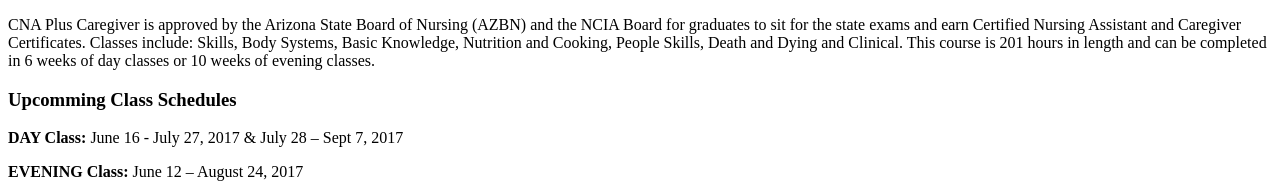
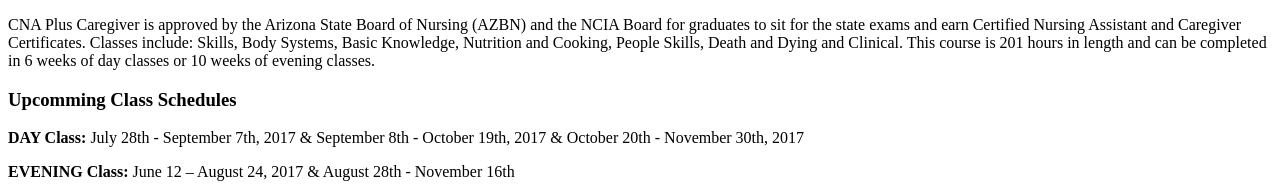
Before and after one commit to WebCab-Design/cgti-micro, a website: page src/index.v.html in a window 1280 px wide. Shown: the part 862-1056 px from the top of the page. Drawn offline with Linux system fonts and the light colour scheme.

Commit message:
class schedule update

```diff
--- a/src/index.v.html
+++ b/src/index.v.html
@@ -31,8 +31,8 @@
 				<h3>Nursing Assistant Plus Caregiver Training Course (#121)</h3>
 				<p>CNA Plus Caregiver is approved by the Arizona State Board of Nursing (AZBN) and the NCIA Board for graduates to sit for the state exams and earn Certified Nursing Assistant and Caregiver Certificates. Classes include: Skills, Body Systems, Basic Knowledge, Nutrition and Cooking, People Skills, Death and Dying and Clinical. This course is 201 hours in length and can be completed in 6 weeks of day classes or 10 weeks of evening classes.</p>
 				<h3>Upcomming Class Schedules</h3>
-				<p><strong>DAY Class:</strong> June 16 - July 27, 2017 &amp; July 28 – Sept 7, 2017</p>
-				<p><strong>EVENING Class:</strong> June 12 – August 24, 2017</p>
+				<p><strong>DAY Class:</strong> July 28th - September 7th, 2017 &amp; September 8th - October 19th, 2017 &amp; October 20th - November 30th, 2017</p>
+				<p><strong>EVENING Class:</strong> June 12 – August 24, 2017 &amp; August 28th - November 16th</p>
 				<a href="tel:5203254870"><div class="call-icon">
 					Call Now: (520) 325-4870
 				</div></a>
```
Also changed, not shown: docs/index.html (+2 -2 lines), dist/index.html.
